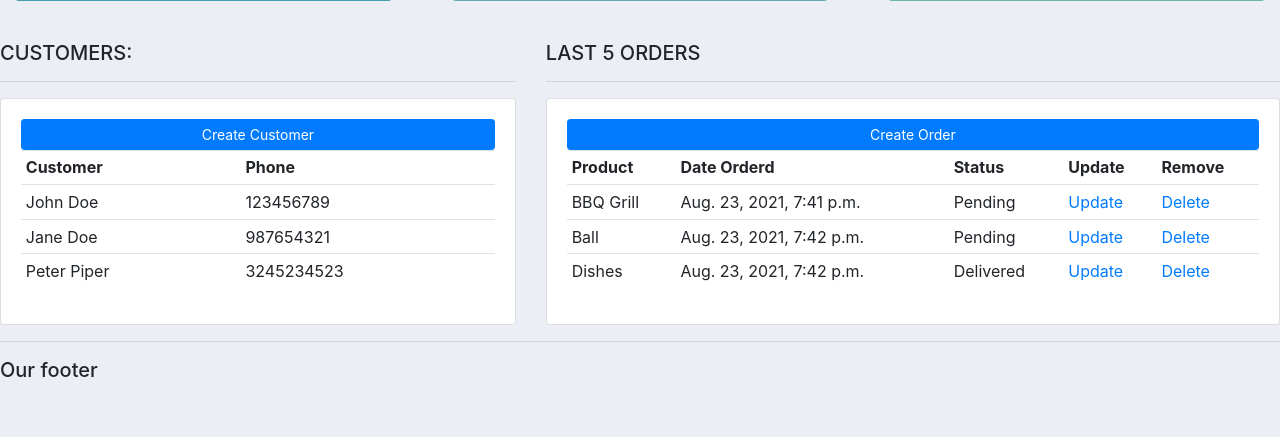
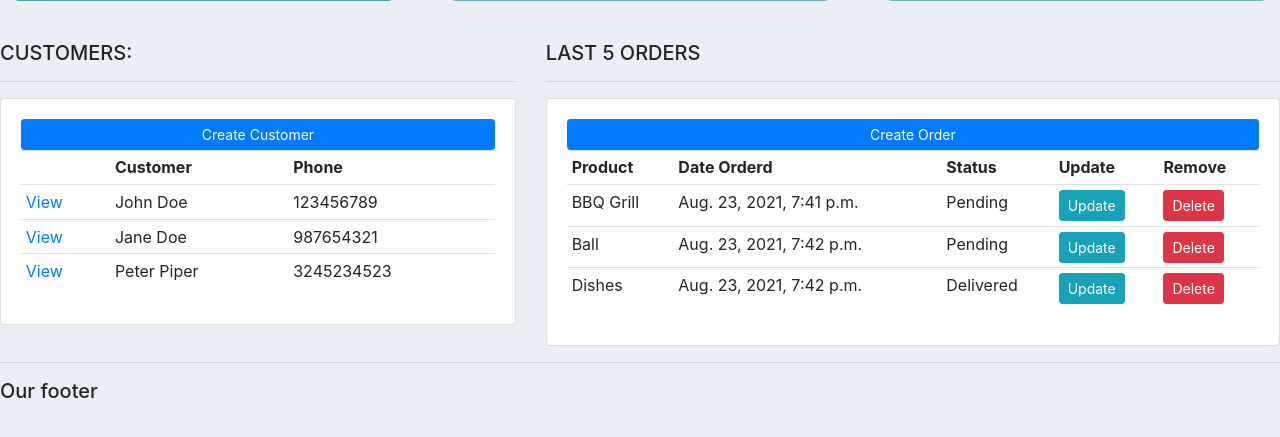
Before and after one commit to jeluengasm/django-crash-course, a Django app: page / in a window 1280 px wide. Shown: the part 228-665 px from the top of the page. Run offline with Django 3.2, Linux system fonts and the light colour scheme; data comes from the database, SQL or seed files in the repository; some libraries are stand-ins or nearby versions.

Commit message:
Lesson 9.5

```diff
--- a/crm1/accounts/templates/accounts/dashboard.html
+++ b/crm1/accounts/templates/accounts/dashboard.html
@@ -13,6 +13,7 @@
             <a class="btn btn-primary  btn-sm btn-block" href="">Create Customer</a>
             <table class="table table-sm">
                 <tr>
+                    <th></th>
                     <th>Customer</th>
                     <th>Phone</th>
                 </tr>
@@ -20,6 +21,7 @@
                 </tr>
                 {% for customer in customers %}
                 <tr>
+                    <td><a href="{% url 'customer' customer.id %}"> View</a></td>
                     <td> {{customer.name}} </td>
                     <td> {{customer.phone}} </td>
                 </tr>
@@ -47,8 +49,8 @@
                     <td> {{order.product}} </td>
                     <td> {{order.date_created}} </td>
                     <td> {{order.status}} </td>
-                    <td> <a href=""> Update</a> </td>
-                    <td> <a href=""> Delete</a> </td>
+                    <td> <a class="btn btn-info  btn-sm" href=""> Update</a> </td>
+                    <td> <a class="btn btn-danger  btn-sm" href=""> Delete</a> </td>
                 </tr>
                 {% endfor %}
             </table>
--- a/crm1/accounts/templates/accounts/navbar.html
+++ b/crm1/accounts/templates/accounts/navbar.html
@@ -9,10 +9,10 @@
     <div class="collapse navbar-collapse" id="navbarNav">
         <ul class="navbar-nav">
             <li class="nav-item active">
-                <a class="nav-link" href="#">Dashboard</a>
+                <a class="nav-link" href="{% url 'home'  %}">Dashboard</a>
             </li>
             <li class="nav-item">
-                <a class="nav-link" href="#">Products</a>
+                <a class="nav-link" href="{% url 'products'  %}">Products</a>
             </li>
         </ul>
     </div>
--- a/crm1/accounts/urls.py
+++ b/crm1/accounts/urls.py
@@ -4,7 +4,7 @@ from django.urls import path
 from . import views # Import the "views.py" file
 
 urlpatterns = [
-    path('', views.home), # Write as a signal, no as a function or method!!!
-    path('products/',views.products),
-    path('customer/<str:pk_test>',views.customer)
+    path('', views.home, name="home"), # Write as a signal, no as a function or method!!!
+    path('products/',views.products, name="products"),
+    path('customer/<str:pk_test>',views.customer, name="customer")
 ]
```
